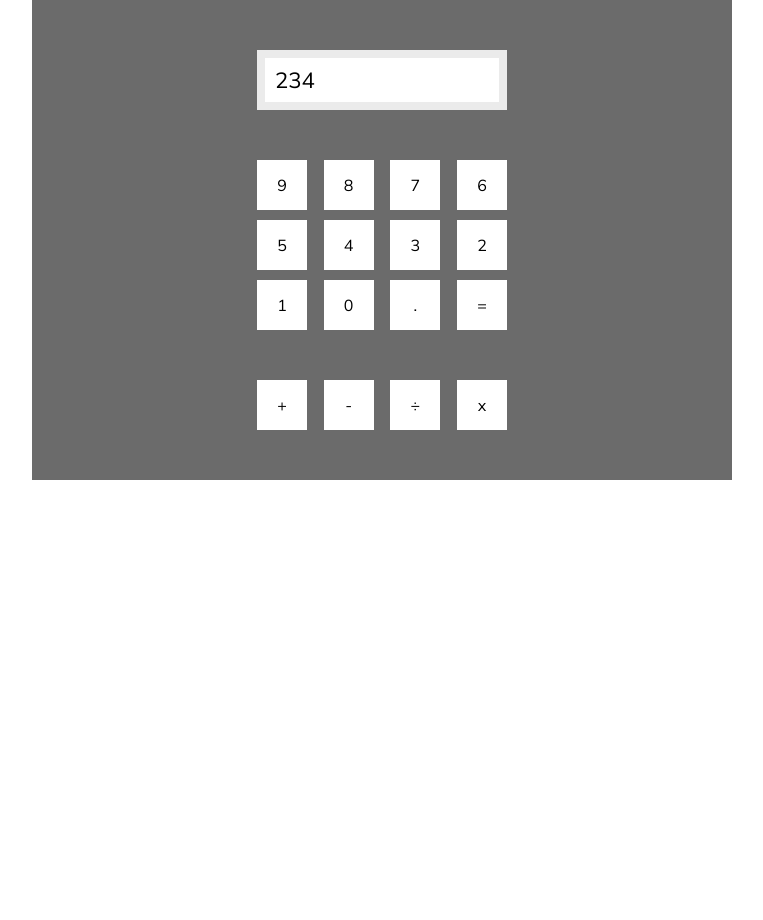
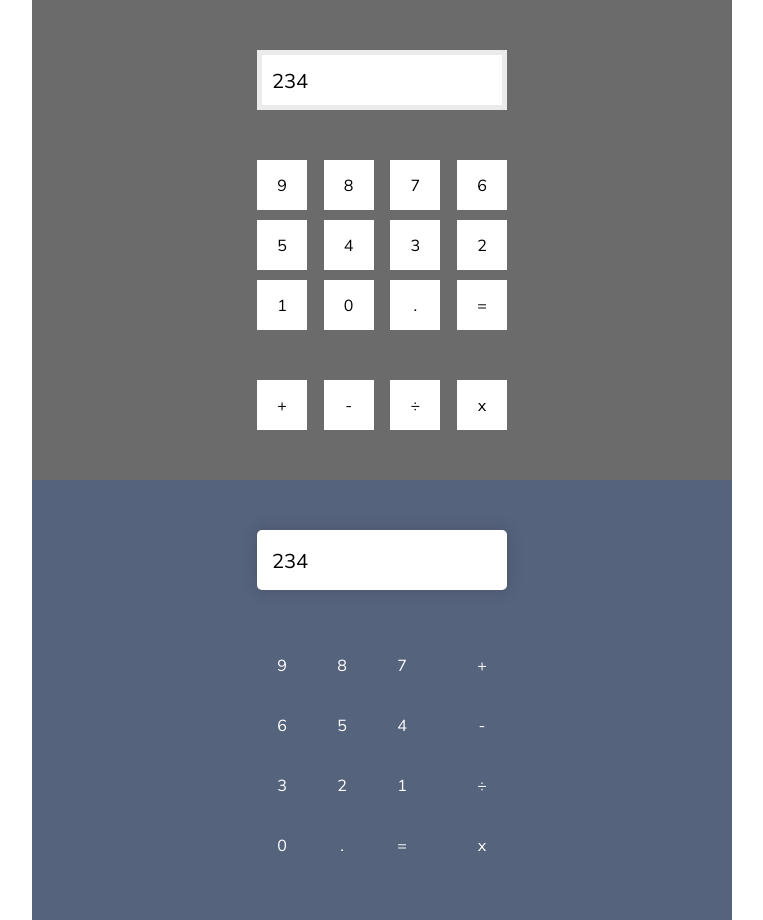
Before and after one commit to MohammedMoshood/calculatordesign, a plain HTML site: page index.html in a window 1280 px wide. Shown: the whole page, without its empty margins (258-1021 px from the left). Before the commit the page ends 800 px from the top, so only its background shows below. Drawn offline with Linux system fonts and the light colour scheme.

Commit message:
design 2

```diff
--- a/index.css
+++ b/index.css
@@ -5,7 +5,7 @@
   font-family: "Mulish", sans-serif;
 }
 
-.page {
+.section-1 {
   margin: 0 auto;
   width: 100%;
   max-width: 700px;
@@ -22,9 +22,9 @@
 .display {
   background-color: white;
   height: 60px;
-  border: #21212116 solid 8px;
+  border: #21212116 solid 5px;
   padding-left: 10px;
-  font-size: 22px;
+  font-size: 20px;
   display: flex;
   justify-content: flex-start;
   align-items: center;
@@ -48,3 +48,66 @@
 .button:hover {
 background-color: rgb(198, 228, 255);
 }
+
+
+/* calculator 2 */
+
+.section-2 {
+  margin: 0 auto;
+  width: 100%;
+  max-width: 700px;
+  background-color: #00143ba9;
+  padding: 50px;
+}
+.container-2 {
+  width: 250px;
+  margin: 0 auto;
+  display: flex;
+  flex-direction: column;
+  gap: 50px;
+}
+.display-2 {
+  background-color: white;
+  height: 60px;
+  padding-left: 15px;
+  font-size: 20px;
+  border-radius:5px ;
+  display: flex;
+  justify-content: flex-start;
+  align-items: center;
+  width: 100%;
+  box-shadow: #2121213d 0px 0px 15px;
+}
+.container-wrapper-2{
+  display: flex;
+  width: 100%;
+  justify-content: space-between;
+}
+.buttons-container-2 {
+  display: flex;
+  justify-content: space-around;
+  flex-wrap: wrap;
+  width: 170px;
+  gap: 10px;
+}
+.calc-buttons-2 {
+  display: flex;
+  justify-content: flex-end;
+  flex-wrap: wrap;
+  width: 80px;
+  gap: 10px;
+}
+.button-2 {
+  /* background-color: white; */
+  color: white;
+  height: 50px;
+  width: 50px;
+  display: grid;
+  place-items: center;
+  cursor: pointer;
+  transition: 0.2s ease-in-out all;
+}
+.button-2:hover {
+  border-radius:5px ;
+  background-color: rgba(0, 34, 98, 0.276);
+}
--- a/index.html
+++ b/index.html
@@ -13,7 +13,7 @@
     />
   </head>
   <body>
-    <div class="page">
+    <section class="section-1">
       <div class="container">
         <div class="display">234</div>
         <div class="buttons-container">
@@ -37,6 +37,33 @@
           <div class="button">x</div>
         </div>
       </div>
+    </section>
+    <section class="section-2">
+      <div class="container-2">
+        <div class="display-2">234</div>
+        <div class="container-wrapper-2">
+          <div class="buttons-container-2">
+            <div class="button-2">9</div>
+            <div class="button-2">8</div>
+            <div class="button-2">7</div>
+            <div class="button-2">6</div>
+            <div class="button-2">5</div>
+            <div class="button-2">4</div>
+            <div class="button-2">3</div>
+            <div class="button-2">2</div>
+            <div class="button-2">1</div>
+            <div class="button-2">0</div>
+            <div class="button-2">.</div>
+            <div class="button-2">=</div>
           </div>
+          <div class="calc-buttons-2">
+            <div class="button-2">+</div>
+            <div class="button-2">-</div>
+            <div class="button-2">÷</div>
+            <div class="button-2">x</div>
+          </div>
+        </div>
+      </div>
+    </section>
   </body>
 </html>
```
Lines whose indentation alone changed are shown as unchanged.
